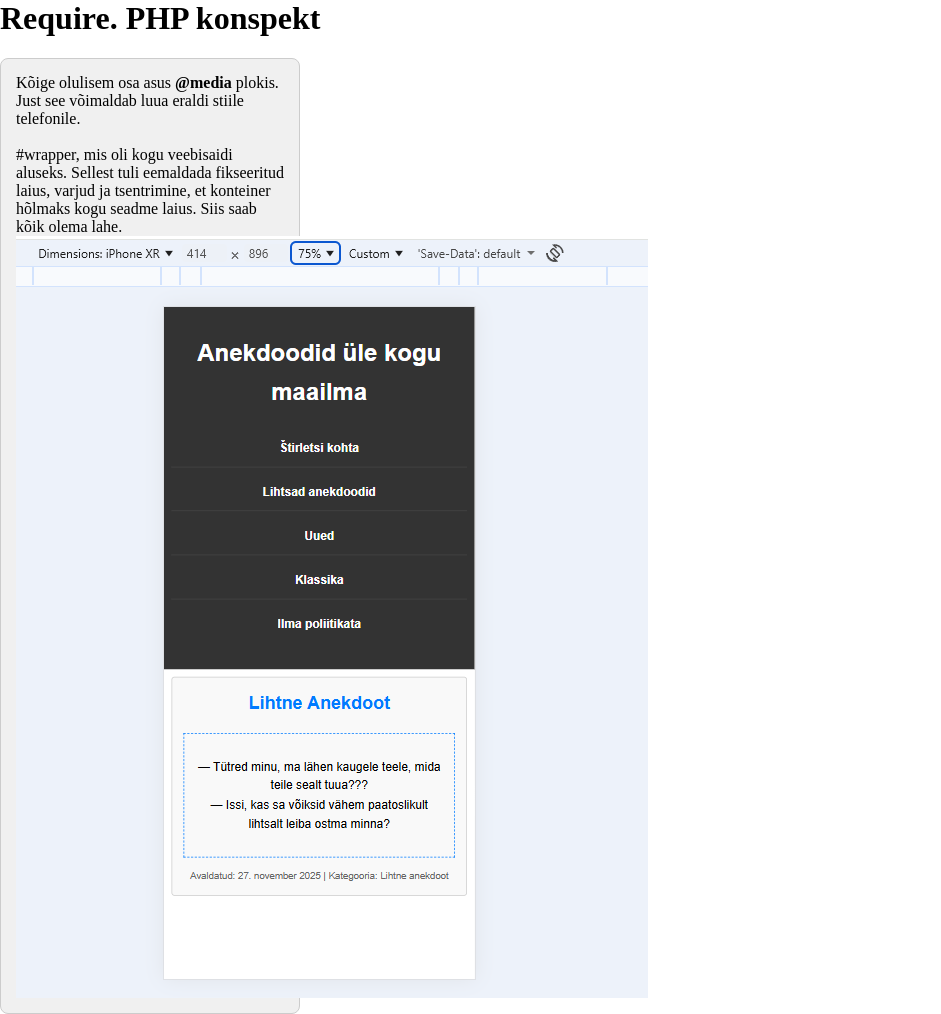
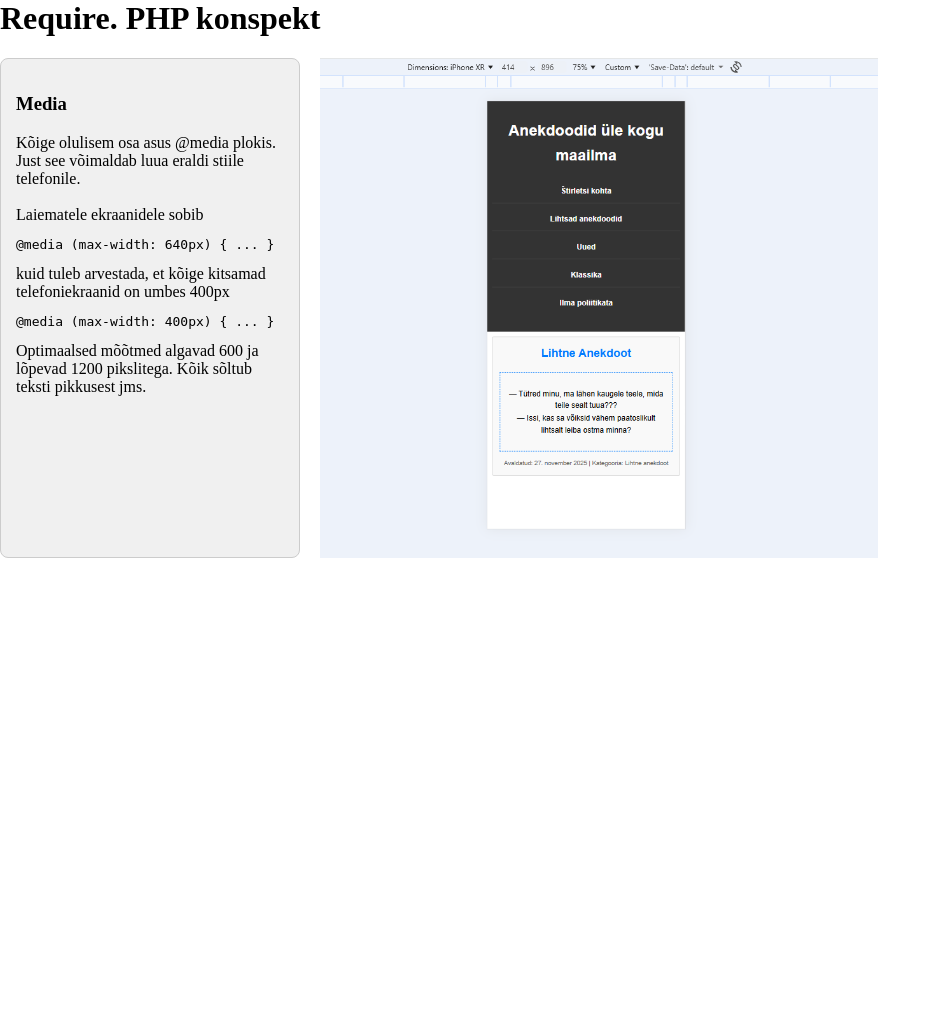
Before and after one commit to Polopo232/VeebPHP, a PHP site: page /content/mobilli_konspekt.php in a window 1280 px wide. Shown: the whole page, without its empty margins (0-941 px from the left). After the commit the page ends 558 px from the top, so only its background shows below. Run offline with PHP 8.4, Linux system fonts and the light colour scheme.

Commit message:
Konspekt on valmis. Muutsin pildi stiili.

```diff
--- a/content/mobilli_konspekt.php
+++ b/content/mobilli_konspekt.php
@@ -3,19 +3,18 @@
 <link rel="stylesheet" href="../style/style.css">
 
 <div class="blocks-container">
-    <div class="blocks">
-        Kõige olulisem osa asus <b>@media</b>  plokis. Just see võimaldab luua eraldi stiile telefonile. <br><br>
+        <div class="blocks">
+            <h3>Media</h3>
+            Kõige olulisem osa asus @media plokis. Just see võimaldab luua eraldi stiile telefonile. <br><br>
+            Laiematele ekraanidele sobib
+            <pre>@media (max-width: 640px) { ... }</pre>
 
-        #wrapper, mis oli kogu veebisaidi aluseks. Sellest tuli eemaldada fikseeritud laius, varjud ja tsentrimine, et konteiner hõlmaks kogu seadme laius. Siis saab kõik olema lahe.
+            kuid tuleb arvestada, et kõige kitsamad telefoniekraanid on umbes 400px
+            <pre>@media (max-width: 400px) { ... }</pre>
 
-        <img src="../image/mobilli_prev.png" alt="">
-    </div>
-
-
-
-
-
-
-
-
+            Optimaalsed mõõtmed algavad 600 ja lõpevad 1200 pikslitega. Kõik sõltub teksti pikkusest jms.
+        </div>
+        <div class="pretty-img">
+            <img src="../image/mobilli_prev.png" alt="">
+        </div>
 </div>
--- a/style/style.css
+++ b/style/style.css
@@ -120,3 +120,15 @@ li a:hover {
 .dropdown:hover .dropbtn {
     background-color: grey;
 }
+
+.pretty-img {
+    text-align: center;
+    background-color: #f3f3f3;
+    padding: 0;
+    margin: 0;
+    height: 500px;
+}
+
+.pretty-img img {
+    height: 500px;
+}
```
Also changed, not shown: image/c.png (added), image/mobilli_prev.png.
